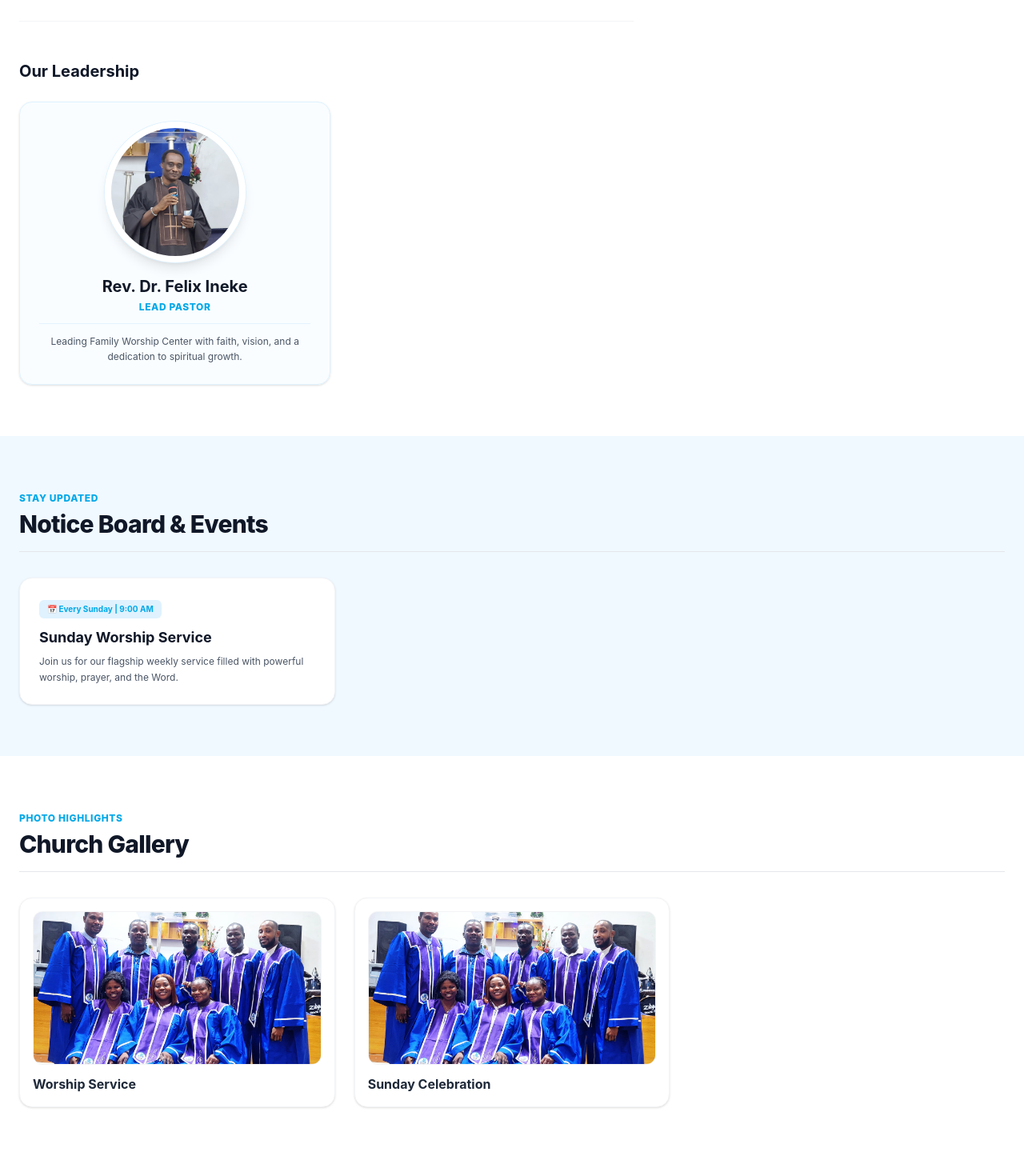
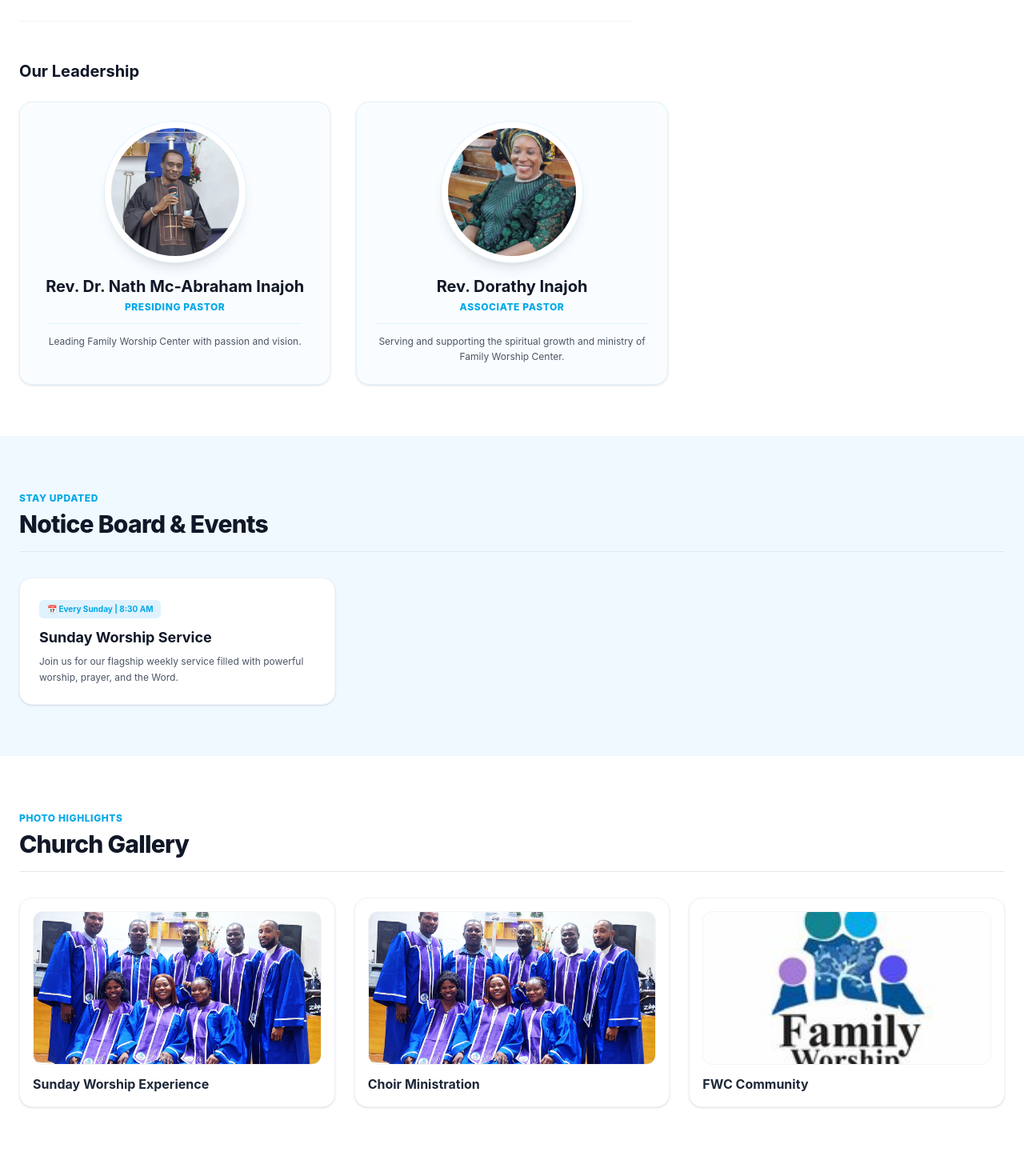
Before and after one commit to inekeche/fwc-website, a React (Vite) app: page / in a window 1280 px wide. Shown: the part 825-2290 px from the top of the page at 80% size. Built offline with nearby package versions, Linux system fonts and the light colour scheme.

Commit message:
media,gallery fix

```diff
--- a/src/App.jsx
+++ b/src/App.jsx
@@ -11,20 +11,78 @@ import Navbar from './components/Navbar';
 
 const ENABLE_ADMIN = import.meta.env.VITE_ENABLE_ADMIN === 'true';
 
-// Increment this version whenever you update default items in code to invalidate old cached data
-const APP_VERSION = 'v1.0.1';
+// Dynamically resolve base URL for GitHub Pages deployment
+const BASE = import.meta.env.BASE_URL;
 
-// Single clean default media item pointing to public/media/help.mp4
+// Bump version to v1.0.4 to force-refresh local storage with exact file paths
+const APP_VERSION = 'v1.0.4';
+
+// Helper function to resolve paths cleanly across base URLs
+const resolveAssetUrl = (path) => {
+  if (!path) return '';
+  if (path.startsWith('http://') || path.startsWith('https://') || path.startsWith('blob:') || path.startsWith('data:')) {
+    return path;
+  }
+  const cleanPath = path.startsWith('/') ? path.slice(1) : path;
+  return `${BASE}${cleanPath}`;
+};
+
+// Default Media Items
 const DEFAULT_MEDIA = [
   {
     id: 'sermon-help-mp4',
     title: 'What will you do with Marvelous Help?',
     speaker: 'Rev. Dr. Nath Mc-Abraham Inajoh',
     type: 'video',
-    url: '/media/help.mp4',
+    url: resolveAssetUrl('media/help.mp4'),
     date: '2026-07-29'
   }
 ];
+
+// Default Gallery Items (Matching your public/gallery folder)
+const DEFAULT_GALLERY = [
+  {
+    id: 'gal-1',
+    title: 'Sunday Worship Experience',
+    category: 'Services',
+    url: resolveAssetUrl('gallery/worship.jpg'),
+    date: '2026-07-29'
+  },
+  {
+    id: 'gal-2',
+    title: 'Choir Ministration',
+    category: 'Music',
+    url: resolveAssetUrl('gallery/choir.jpg'),
+    date: '2026-07-29'
+  },
+  {
+    id: 'gal-3',
+    title: 'FWC Community',
+    category: 'Events',
+    url: resolveAssetUrl('gallery/fwc.jpg'),
+    date: '2026-07-29'
+  }
+];
+
+// Default Leadership Items (Matching public/leadership/pastor.jpg)
+const DEFAULT_LEADERS = [
+  {
+    id: 'lead-1',
+    name: 'Rev. Dr. Nath Mc-Abraham Inajoh',
+    role: 'Presiding Pastor',
+    image: resolveAssetUrl('leadership/pastor.jpg'),
+    bio: 'Leading Family Worship Center with passion and vision.'
+  },
+
+  {
+    id: 'lead-2',
+    name: 'Rev. Dorathy Inajoh',
+    role: 'Associate Pastor',
+    image: resolveAssetUrl('leadership/ccd.jpg'),
+    bio: 'Serving and supporting the spiritual growth and ministry of Family Worship Center.'
+  }
+];
+
 
 function App() {
   const [isAdminView, setIsAdminView] = useState(false);
@@ -54,15 +112,13 @@ function App() {
     }
   }, []);
 
-  // Safe LocalStorage Initializer: Always falls back to DEFAULT_MEDIA if empty or stale
+  // Safe LocalStorage Initializer with dynamic fallback defaults
   const [mediaItems, setMediaItems] = useState(() => {
     try {
       const saved = localStorage.getItem('fwc_media');
       if (saved) {
         const parsed = JSON.parse(saved);
-        if (Array.isArray(parsed) && parsed.length > 0) {
-          return parsed;
-        }
+        if (Array.isArray(parsed) && parsed.length > 0) return parsed;
       }
       return DEFAULT_MEDIA;
     } catch (e) {
@@ -82,18 +138,26 @@ function App() {
   const [galleryItems, setGalleryItems] = useState(() => {
     try {
       const saved = localStorage.getItem('fwc_gallery');
-      return saved ? JSON.parse(saved) : [];
+      if (saved) {
+        const parsed = JSON.parse(saved);
+        if (Array.isArray(parsed) && parsed.length > 0) return parsed;
+      }
+      return DEFAULT_GALLERY;
     } catch (e) {
-      return [];
+      return DEFAULT_GALLERY;
     }
   });
 
   const [leaders, setLeaders] = useState(() => {
     try {
       const saved = localStorage.getItem('fwc_leaders');
-      return saved ? JSON.parse(saved) : [];
+      if (saved) {
+        const parsed = JSON.parse(saved);
+        if (Array.isArray(parsed) && parsed.length > 0) return parsed;
+      }
+      return DEFAULT_LEADERS;
     } catch (e) {
-      return [];
+      return DEFAULT_LEADERS;
     }
   });
 
@@ -325,7 +389,7 @@ function App() {
         </div>
 
         <div className="pt-8 text-center text-xs text-gray-500">
-          <p>FWC-CopyRight@2026, WebApp by inekonubifelix@gmail.com (Presidoo)</p>
+          <p>FWC-CopyRight@2026, WebApp by inekeonubifelix@gmail.com (Presidoo)</p>
         </div>
       </footer>
 
--- a/src/components/Navbar.jsx
+++ b/src/components/Navbar.jsx
@@ -1,9 +1,31 @@
 // src/components/Navbar.jsx
 import React, { useState } from 'react';
+
+// Robust asset URL resolver to prevent broken paths or duplicates
+const resolveAssetUrl = (path) => {
+  if (!path) return '';
+  if (path.startsWith('http://') || path.startsWith('https://') || path.startsWith('blob:') || path.startsWith('data:')) {
+    return path;
+  }
+
+  const baseUrl = import.meta.env.BASE_URL || '/';
+
+  // Prevent duplicating base URL if already present
+  if (baseUrl !== '/' && path.startsWith(baseUrl)) {
+    return path;
+  }
+
+  const cleanBase = baseUrl.endsWith('/') ? baseUrl.slice(0, -1) : baseUrl;
+  const cleanPath = path.startsWith('/') ? path : `/${path}`;
+
+  return `${cleanBase}${cleanPath}`;
+};
 
 const Navbar = ({ onOpenGiveModal }) => {
   const [isMobileMenuOpen, setIsMobileMenuOpen] = useState(false);
   const [logoError, setLogoError] = useState(false);
+
+  const logoSrc = resolveAssetUrl('gallery/fwc.jpg');
 
   return (
     <header className="sticky top-0 z-40 bg-white/90 backdrop-blur-md border-b border-gray-100 shadow-sm">
@@ -13,10 +35,13 @@ const Navbar = ({ onOpenGiveModal }) => {
         <a href="#home" className="flex items-center space-x-3 group">
           {!logoError ? (
             <img
-              src="/gallery/fwc.jpg"
+              src={logoSrc}
               alt="FWC Logo"
               className="w-12 h-12 rounded-full object-cover border-2 border-sky-100 shadow-sm group-hover:scale-105 transition-transform"
-              onError={() => setLogoError(true)}
+              onError={(e) => {
+                console.error("Navbar logo failed to load:", logoSrc);
+                setLogoError(true);
+              }}
             />
           ) : (
             <div className="w-10 h-10 bg-[#00A8E8] text-white rounded-full flex items-center justify-center font-extrabold text-xl shadow-sm">
@@ -45,7 +70,6 @@ const Navbar = ({ onOpenGiveModal }) => {
 
         {/* Action Button */}
         <div className="hidden md:flex items-center space-x-3">
-          {/* Give Button */}
           <button
             onClick={onOpenGiveModal}
             className="bg-[#7E57C2] hover:bg-[#6c48ab] text-white text-xs font-bold px-5 py-2.5 rounded-full shadow-sm transition-all cursor-pointer"
--- a/src/views/AboutUs.jsx
+++ b/src/views/AboutUs.jsx
@@ -1,19 +1,44 @@
 // src/views/AboutUs.jsx
 import React from 'react';
 
-// Static fallback data from codebase
+// Robust asset URL resolver that prevents duplicate base paths
+const resolveAssetUrl = (path) => {
+  if (!path) return '';
+  if (path.startsWith('http://') || path.startsWith('https://') || path.startsWith('blob:') || path.startsWith('data:')) {
+    return path;
+  }
+
+  const baseUrl = import.meta.env.BASE_URL || '/';
+
+  // Prevent duplicating the base path if already present
+  if (baseUrl !== '/' && path.startsWith(baseUrl)) {
+    return path;
+  }
+
+  const cleanBase = baseUrl.endsWith('/') ? baseUrl.slice(0, -1) : baseUrl;
+  const cleanPath = path.startsWith('/') ? path : `/${path}`;
+
+  return `${cleanBase}${cleanPath}`;
+};
+
 const STATIC_LEADERSHIP_FALLBACK = [
   {
     id: 'default-leader-1',
-    name: 'Rev. Dr. Felix Ineke',
-    role: 'Lead Pastor',
-    profile: 'Leading Family Worship Center with faith, vision, and a dedication to spiritual growth.',
-    image: '/leadership/pastor.jpg'
+    name: 'Rev. Dr. Nath Mc-Abraham Inajoh',
+    role: 'Senior Pastor',
+    profile: 'Leading Family Worship Center with passion, vision, and dedication to spiritual growth.',
+    image: 'leadership/pastor.jpg'
+  },
+  {
+    id: 'default-leader-2',
+    name: 'Rev Dorathy Inajoh',
+    role: 'Associate Pastor',
+    profile: 'Serving and supporting the spiritual growth and ministry of Family Worship Center.',
+    image: 'leadership/ccd.jpg' // Change this to your second image, e.g. 'leadership/pastor2.jpg'
   }
 ];
 
 const AboutUs = ({ leaders: propsLeaders = [] }) => {
-  // 1. Prioritize props if passed directly, otherwise fallback to static data
   const leadersList = propsLeaders && propsLeaders.length > 0
     ? propsLeaders
     : STATIC_LEADERSHIP_FALLBACK;
@@ -21,7 +46,6 @@ const AboutUs = ({ leaders: propsLeaders = [] }) => {
   return (
     <section id="about" className="py-16 px-6 bg-white">
       <div className="max-w-7xl mx-auto space-y-12">
-        {/* Who We Are Header */}
         <div className="max-w-3xl border-b border-gray-100 pb-6">
           <span className="text-[#7E57C2] font-extrabold text-xs tracking-wider uppercase">Who We Are</span>
           <h2 className="text-3xl font-extrabold text-gray-900 tracking-tight mt-1">About Family Worship Center</h2>
@@ -30,7 +54,6 @@ const AboutUs = ({ leaders: propsLeaders = [] }) => {
           </p>
         </div>
 
-        {/* Leadership Section */}
         <div>
           <h3 className="text-xl font-bold text-gray-900 mb-6">Our Leadership</h3>
 
@@ -39,7 +62,8 @@ const AboutUs = ({ leaders: propsLeaders = [] }) => {
           ) : (
             <div className="grid grid-cols-1 md:grid-cols-2 lg:grid-cols-3 gap-8">
               {leadersList.map((leader, idx) => {
-                const photo = leader.image || leader.url || leader.photo || '/leadership/pastor.jpg';
+                const rawPhoto = leader.image || leader.url || leader.photo || 'leadership/pastor.jpg';
+                const photo = resolveAssetUrl(rawPhoto);
                 const profileDesc = leader.profile || leader.bio || leader.details || leader.description;
                 const leaderName = leader.name || leader.title;
                 const leaderRole = leader.role || leader.speaker || leader.subtitle;
@@ -49,7 +73,6 @@ const AboutUs = ({ leaders: propsLeaders = [] }) => {
                     key={leader.id || idx}
                     className="bg-sky-50/40 rounded-2xl p-6 border border-sky-100 flex flex-col items-center text-center shadow-sm hover:shadow-md transition-all"
                   >
-                    {/* Bolder & Larger Image Container */}
                     <img
                       src={photo}
                       alt={leaderName}
--- a/src/views/Gallery.jsx
+++ b/src/views/Gallery.jsx
@@ -1,26 +1,42 @@
-// src/views/Gallery.jsx (or src/components/Gallery.jsx)
+// src/views/Gallery.jsx
 import React from 'react';
 
-// Static fallback array for Gallery module
+const resolveAssetUrl = (path) => {
+  if (!path) return '';
+  if (path.startsWith('http://') || path.startsWith('https://') || path.startsWith('blob:') || path.startsWith('data:')) {
+    return path;
+  }
+
+  const baseUrl = import.meta.env.BASE_URL || '/';
+
+  if (baseUrl !== '/' && path.startsWith(baseUrl)) {
+    return path;
+  }
+
+  const cleanBase = baseUrl.endsWith('/') ? baseUrl.slice(0, -1) : baseUrl;
+  const cleanPath = path.startsWith('/') ? path : `/${path}`;
+
+  return `${cleanBase}${cleanPath}`;
+};
+
 const FALLBACK_GALLERY = [
   {
     id: 'static-1',
     title: 'Worship Service',
-    image: '/gallery/worship.jpg',
-    url: '/gallery/worship.jpg',
+    image: 'gallery/worship.jpg',
+    url: 'gallery/worship.jpg',
     date: new Date().toISOString().split('T')[0]
   },
   {
     id: 'static-2',
     title: 'Sunday Celebration',
-    image: '/gallery/choir.jpg',
-    url: '/gallery/choir.jpg',
+    image: 'gallery/choir.jpg',
+    url: 'gallery/choir.jpg',
     date: new Date().toISOString().split('T')[0]
   }
 ];
 
 const Gallery = ({ items = [], gallery = [], images = [] }) => {
-  // 1. Prioritize props passed down from App.jsx, otherwise fallback
   const passedItems = items.length > 0 ? items : gallery.length > 0 ? gallery : images;
   const activeItems = passedItems.length > 0 ? passedItems : FALLBACK_GALLERY;
 
@@ -34,7 +50,9 @@ const Gallery = ({ items = [], gallery = [], images = [] }) => {
 
         <div className="grid grid-cols-1 md:grid-cols-3 gap-6">
           {activeItems.map((item, idx) => {
-            const imageSrc = item.image || item.url;
+            const rawSrc = item.image || item.url;
+            const imageSrc = resolveAssetUrl(rawSrc);
+
             return (
               <div
                 key={item.id || idx}
--- a/src/views/NoticeBoard.jsx
+++ b/src/views/NoticeBoard.jsx
@@ -6,7 +6,7 @@ const STATIC_EVENT_FALLBACK = [
   {
     id: 'default-event-1',
     title: 'Sunday Worship Service',
-    date: 'Every Sunday | 9:00 AM',
+    date: 'Every Sunday | 8:30 AM',
     details: 'Join us for our flagship weekly service filled with powerful worship, prayer, and the Word.',
     image: ''
   }
--- a/vite.config.js
+++ b/vite.config.js
@@ -8,5 +8,5 @@ export default defineConfig({
     react(),
     tailwindcss(),
   ],
-  base: '/fwc-website/',
+  base: '/fwc-website/', // Ensure this matches your repository name
 })
```
Also changed, not shown: public/leadership/ccd.jpg (added).
